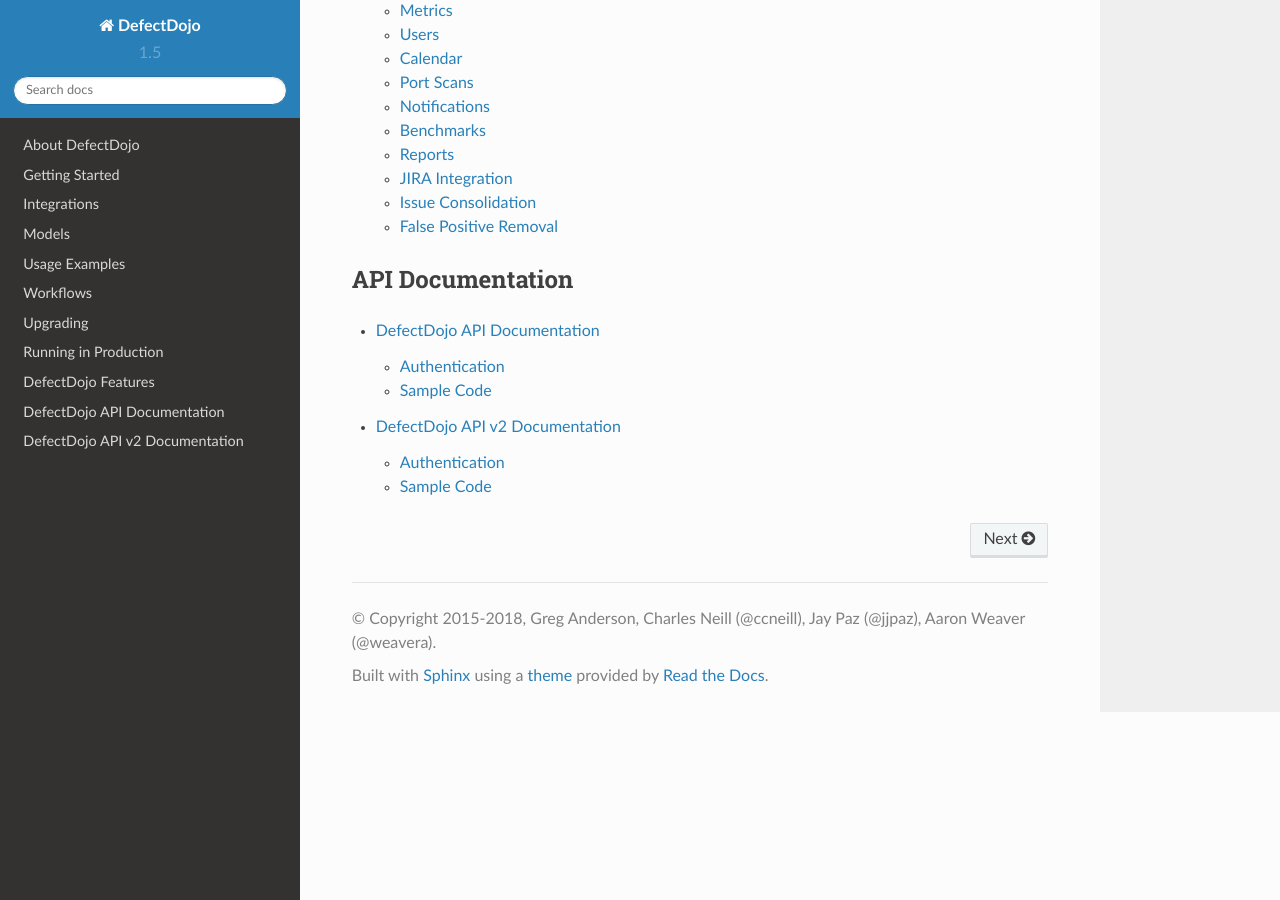
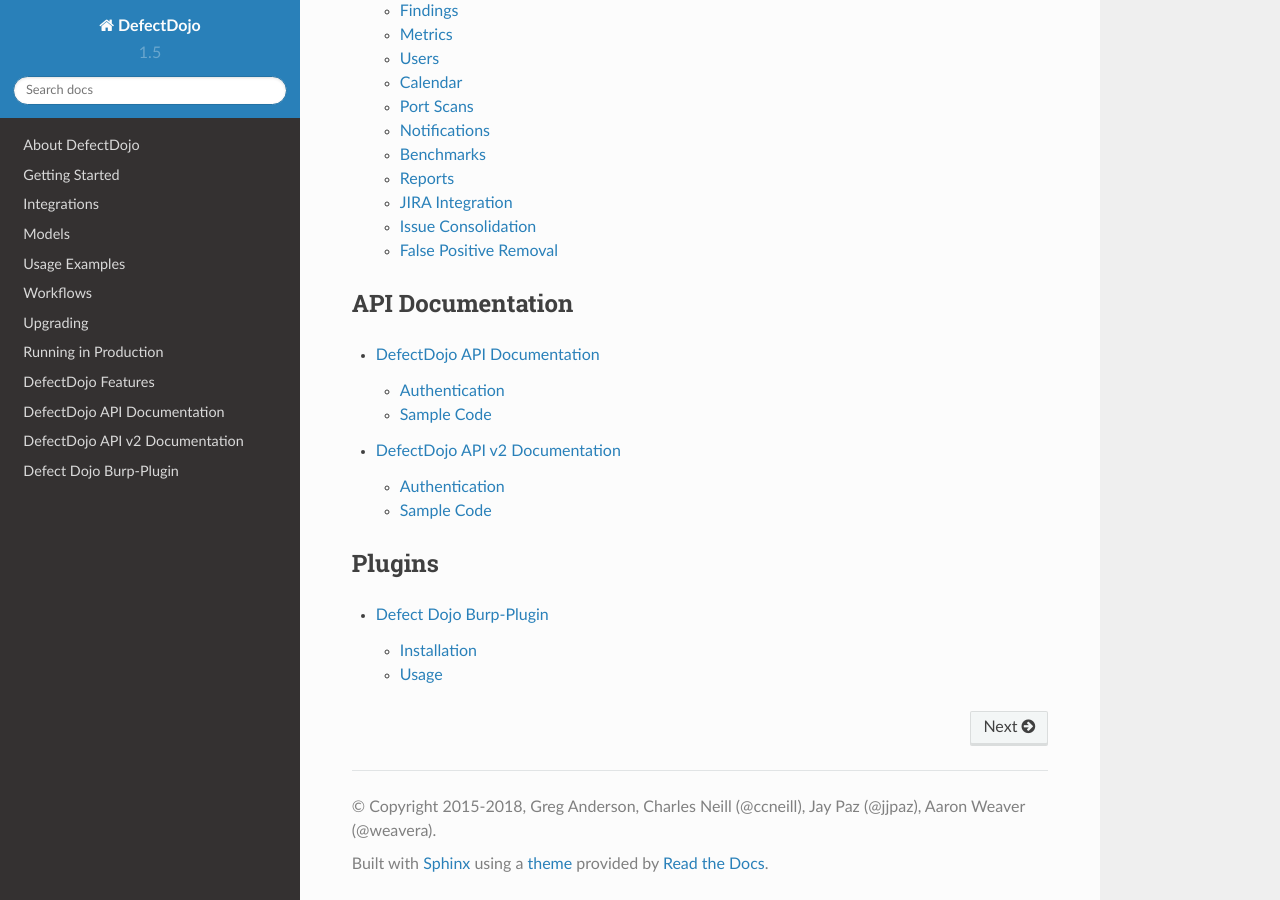
Before and after one commit to DefectDojo/Documentation, a Sphinx documentation site: the page built from docs/index.rst, in a window 1280 px wide and 900 px high, scrolled down 3805 px. Built offline with Sphinx 7.4.7 and the Read the Docs theme 2.0.0, drawn with Linux system fonts in a browser that asks for light colours.

Commit message:
Update index with the plugin section

```diff
--- a/docs/index.rst
+++ b/docs/index.rst
@@ -45,6 +45,7 @@
 * :ref:`user-docs`
 * :ref:`feature-docs`
 * :ref:`api-docs`
+* :ref:`plugin-docs`
 
 .. _user-docs:
 
@@ -84,3 +85,14 @@
 
    api-docs
    api-v2-docs
+
+.. _plugin-docs:
+
+Plugins
+--------
+
+.. toctree::
+   :maxdepth: 2
+   :glob:
+
+   burp-plugin
```
